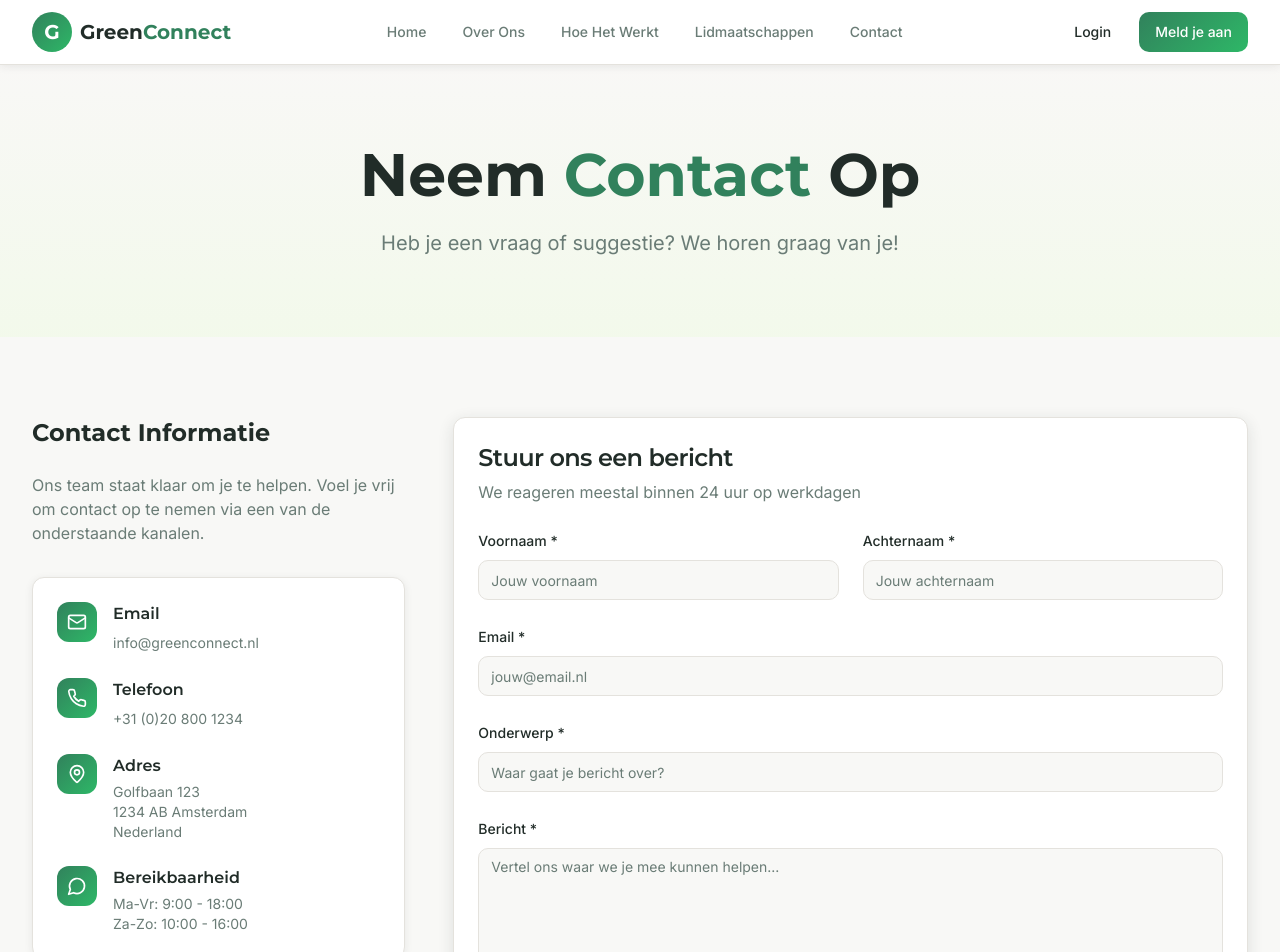
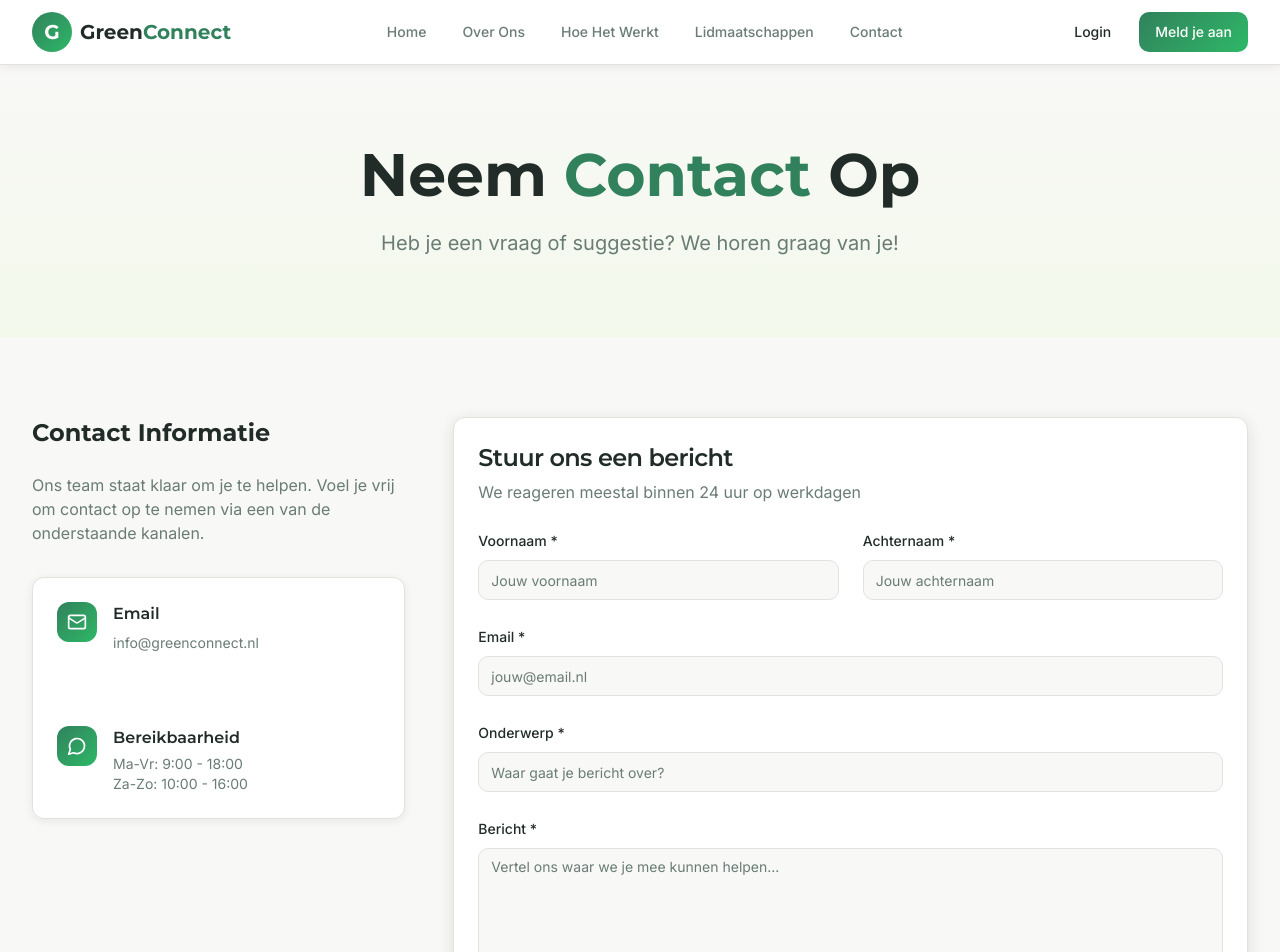
Before and after one commit to emgbraker/greencompanions, a React (Vite) app: page /contact in a window 1280 px wide. Shown: the top 952 px of the page. Built offline with nearby package versions, Linux system fonts and the light colour scheme; the HTML template or start-up script is replaced by a standard one.

Commit message:
Visual edit in Lovable
Edited UI in Lovable

```diff
--- a/src/pages/ContactPage.tsx
+++ b/src/pages/ContactPage.tsx
@@ -3,13 +3,11 @@ import { Button } from "@/components/ui/button";
 import { Input } from "@/components/ui/input";
 import { Textarea } from "@/components/ui/textarea";
 import { Label } from "@/components/ui/label";
-import { Mail, Phone, MapPin, MessageCircle } from "lucide-react";
+import { Mail, MessageCircle } from "lucide-react";
 import Navbar from "@/components/Navbar";
 import Footer from "@/components/Footer";
-
 const ContactPage = () => {
-  return (
-    <div className="min-h-screen flex flex-col">
+  return <div className="min-h-screen flex flex-col">
       <Navbar />
 
       <main className="flex-1">
@@ -50,45 +48,25 @@ const ContactPage = () => {
                         </div>
                         <div>
                           <h3 className="font-heading font-semibold text-foreground mb-1">Email</h3>
-                          <a
-                            href="mailto:info@greenconnect.nl"
-                            className="text-sm text-muted-foreground hover:text-primary"
-                          >
+                          <a href="mailto:info@greenconnect.nl" className="text-sm text-muted-foreground hover:text-primary">
                             info@greenconnect.nl
                           </a>
                         </div>
                       </div>
 
                       <div className="flex items-start space-x-4">
-                        <div className="w-10 h-10 rounded-lg gradient-primary flex items-center justify-center flex-shrink-0">
-                          <Phone className="w-5 h-5 text-primary-foreground" />
-                        </div>
+
                         <div>
-                          <h3 className="font-heading font-semibold text-foreground mb-1">
-                            Telefoon
-                          </h3>
-                          <a
-                            href="tel:+31208001234"
-                            className="text-sm text-muted-foreground hover:text-primary"
-                          >
-                            +31 (0)20 800 1234
-                          </a>
+
+
                         </div>
                       </div>
 
                       <div className="flex items-start space-x-4">
-                        <div className="w-10 h-10 rounded-lg gradient-primary flex items-center justify-center flex-shrink-0">
-                          <MapPin className="w-5 h-5 text-primary-foreground" />
-                        </div>
+
                         <div>
-                          <h3 className="font-heading font-semibold text-foreground mb-1">Adres</h3>
-                          <p className="text-sm text-muted-foreground">
-                            Golfbaan 123
-                            <br />
-                            1234 AB Amsterdam
-                            <br />
-                            Nederland
-                          </p>
+
+
                         </div>
                       </div>
 
@@ -146,11 +124,7 @@ const ContactPage = () => {
 
                       <div className="space-y-2">
                         <Label htmlFor="message">Bericht *</Label>
-                        <Textarea
-                          id="message"
-                          placeholder="Vertel ons waar we je mee kunnen helpen..."
-                          rows={6}
-                        />
+                        <Textarea id="message" placeholder="Vertel ons waar we je mee kunnen helpen..." rows={6} />
                       </div>
 
                       <Button type="submit" size="lg" className="gradient-primary w-full md:w-auto">
@@ -181,8 +155,6 @@ const ContactPage = () => {
       </main>
 
       <Footer />
-    </div>
-  );
+    </div>;
 };
-
 export default ContactPage;
```
